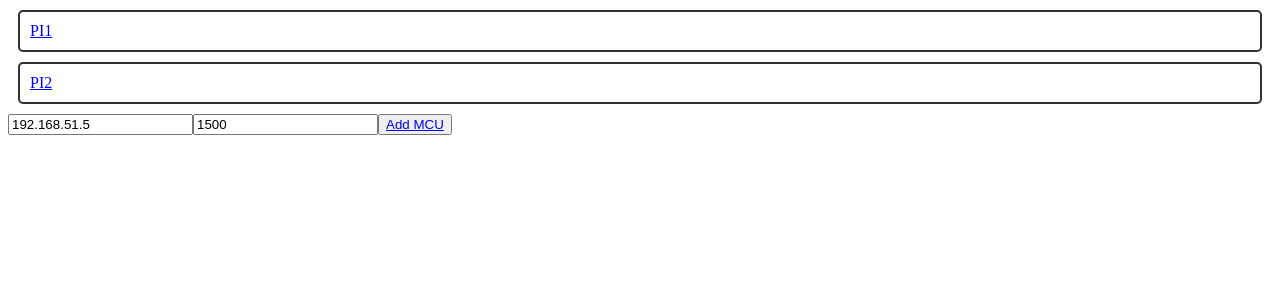
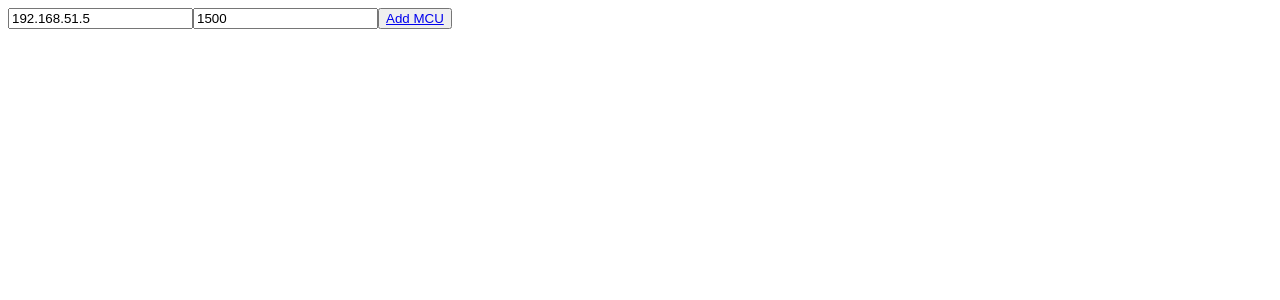
Before and after one commit to chihovrflo/mcuweb, a React (Create React App) app: page / in a window 1280 px wide. Shown: the top 300 px of the page. Built offline with nearby package versions, Linux system fonts and the light colour scheme.

Commit message:
remove unuseful code

```diff
--- a/src/App.js
+++ b/src/App.js
@@ -2,16 +2,10 @@
 import { Link } from 'react-router-dom';
 
 function App() {
-  const [mcuList, setMCUList] = useState(['PI1', 'PI2']);
   const [host, setHost] = useState('192.168.51.5');
   const [port, setPort] = useState(1500);
   return (
     <div className="App">
-      {mcuList.map((mcu) => (
-        <div key={mcu} style={{ margin: '10px', padding: '10px', border: '2px solid #333', borderRadius: '5px' }}>
-          <Link to={`/mcu/${mcu}`}>{mcu}</Link>
-        </div>
-      ))}
       <input type="text" value={host} onChange={(event) => setHost(event.target.value)} placeholder="host" />
       <input type="number" value={port} onChange={(event) => setPort(event.target.value)} placeholder="port" />
       <button><Link to={`/mcu/host/${host}/port/${port}`}>Add MCU</Link></button>
```
